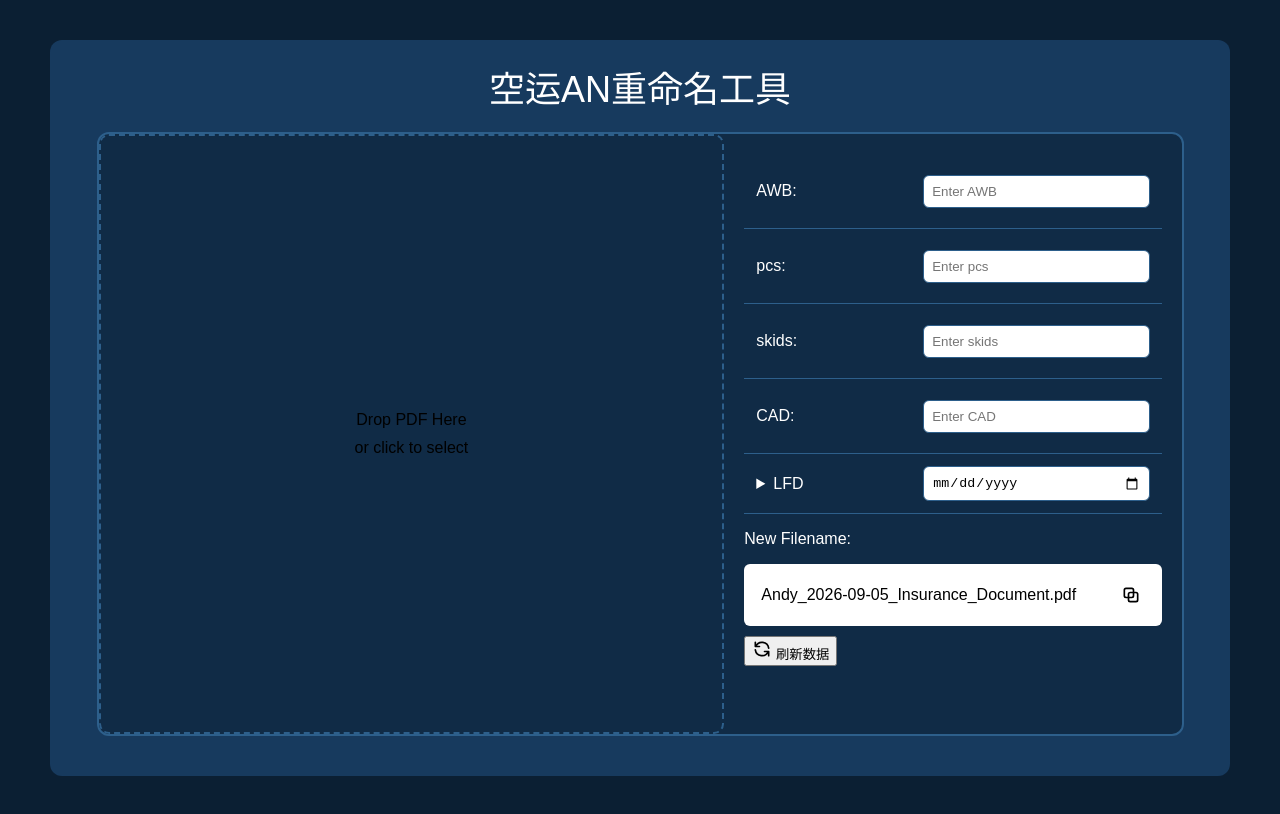
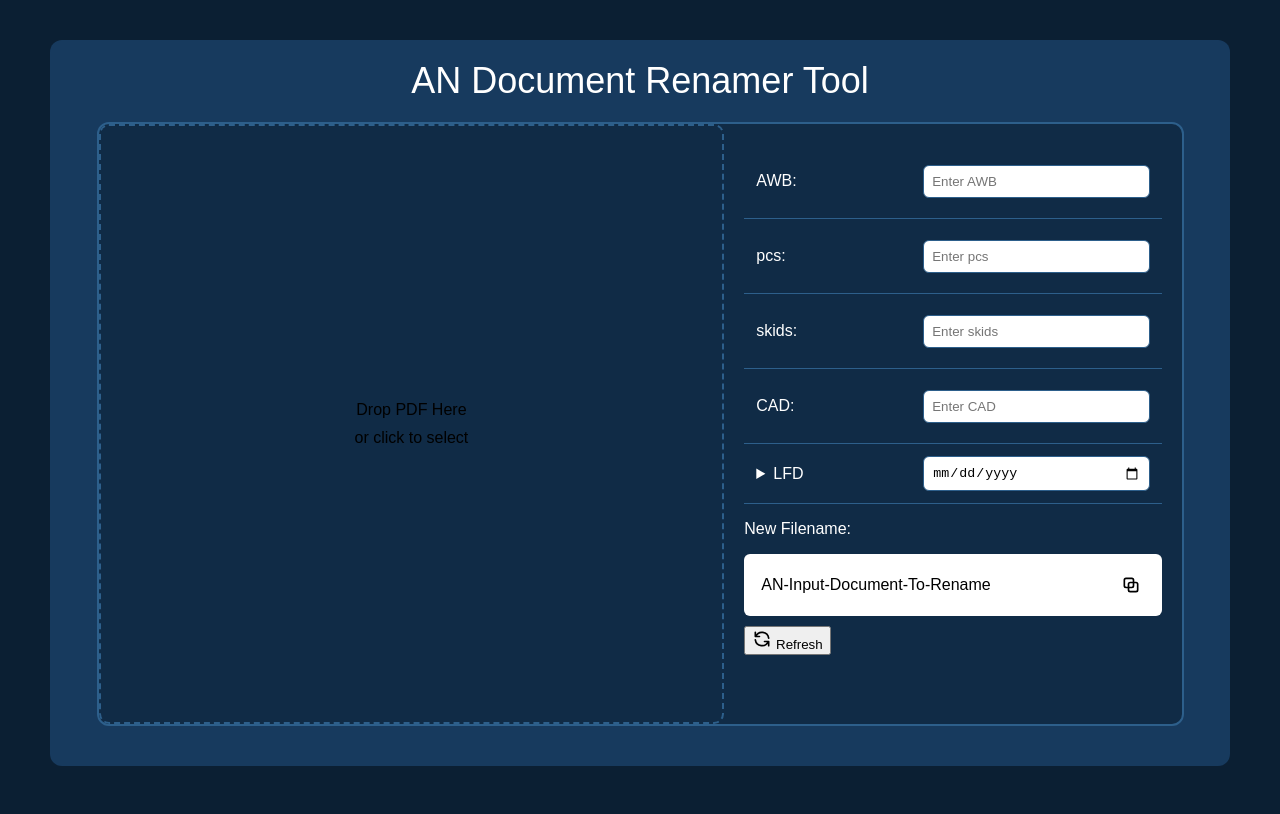
Before and after one commit to An10000/an-local-document-renamer, a website with bundled scripts: page index.html in a window 1280 px wide. Built offline with nearby package versions, Linux system fonts and the light colour scheme.

Commit message:
updated name of webpage

```diff
--- a/index.html
+++ b/index.html
@@ -9,7 +9,7 @@
 
 <body>
     <div class="page-box">
-        <h1>空运AN重命名工具</h1>
+        <h1>AN Document Renamer Tool</h1>
         <div class="main-box">
             <div class="left-panel">
                 <div id="drop-zone">
@@ -112,7 +112,7 @@
                     <input
                         id="filename-text"
                         type="text"
-                        value="Andy_2026-09-05_Insurance_Document.pdf"
+                        value="AN-Input-Document-To-Rename"
                     >
 
                     <button id="copy-button" type="button" title="Copy filename">
@@ -152,7 +152,7 @@
                             <path d="M20 11a8.1 8.1 0 0 0-15.5-2M4 4v5h5"></path>
                             <path d="M4 13a8.1 8.1 0 0 0 15.5 2M20 20v-5h-5"></path>
                         </svg>
-                        刷新数据
+                        Refresh
                     </button>
                     <span id="refresh-check">✓</span>
                 </div>
```
